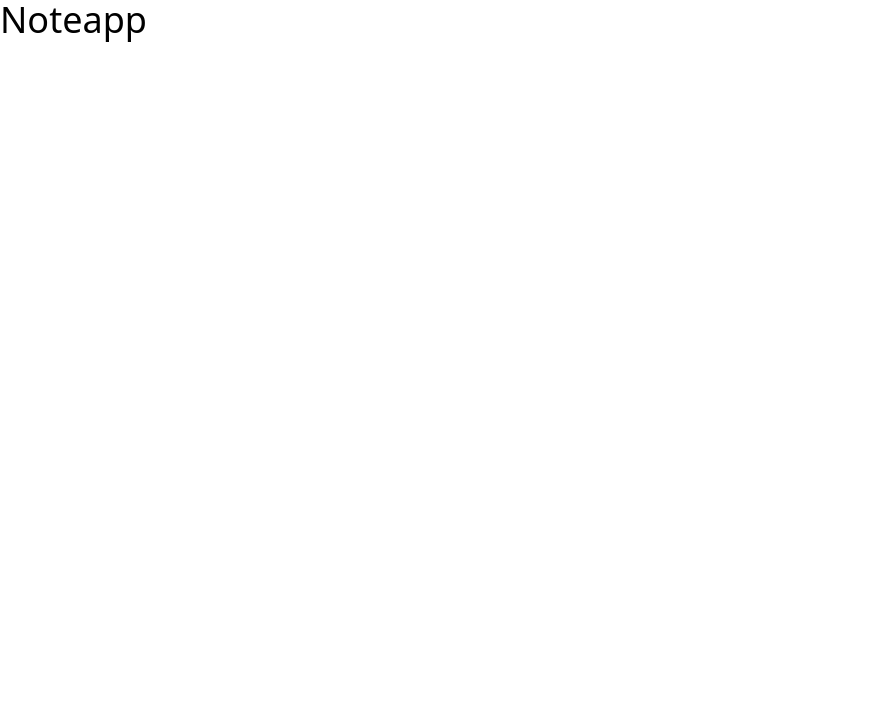
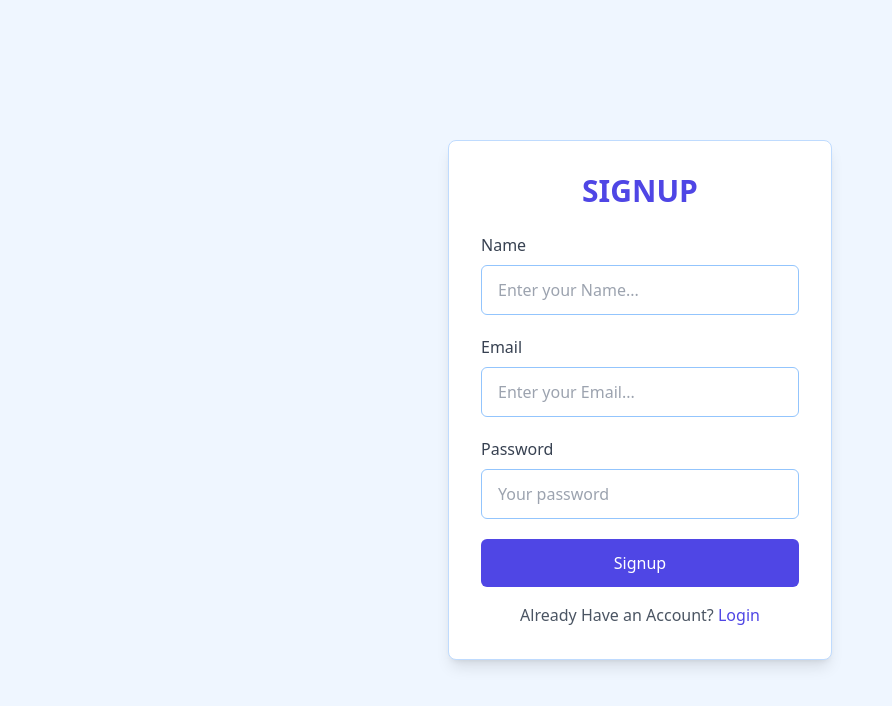
Before and after one commit to Debazar/Notesapp, a React (Vite) app in the folder frontend/: page / in a window 1280 px wide. Shown: the top 706 px of the page, without its empty margins (0-892 px from the left). Built offline with nearby package versions, Linux system fonts and the light colour scheme.

Commit message:
Signup page created

```diff
--- a/frontend/src/App.jsx
+++ b/frontend/src/App.jsx
@@ -1,5 +1,11 @@
+import Signup from "./pages/signup";
+
 function App() {
-  return <div className="text-4xl">Noteapp</div>;
+  return (
+    <div>
+      <Signup />
+    </div>
+  );
 }
 
 export default App;
--- /dev/null
+++ b/frontend/src/pages/Signup.jsx
@@ -0,0 +1,64 @@
+import React from "react";
+
+const Signup = () => {
+  return (
+    <div className="flex justify-center items-center min-h-screen bg-blue-50">
+      <div className="border border-blue-200 shadow-lg rounded-lg p-8 w-96 bg-white">
+        <div>
+          <h2 className="text-3xl font-semibold text-center text-indigo-600 mb-6">
+            SIGNUP
+          </h2>
+          <form>
+            <div className="mb-5">
+              <label className="block text-gray-700 font-medium mb-2">
+                Name
+              </label>
+              <input
+                className="w-full px-4 py-3 border border-blue-300 rounded-md focus:outline-none focus:ring-2 focus:ring-indigo-500"
+                type="text"
+                placeholder="Enter your Name..."
+                required
+              />
+            </div>
+            <div className="mb-5">
+              <label className="block text-gray-700 font-medium mb-2">
+                Email
+              </label>
+              <input
+                className="w-full px-4 py-3 border border-blue-300 rounded-md focus:outline-none focus:ring-2 focus:ring-indigo-500"
+                type="email"
+                placeholder="Enter your Email..."
+                required
+              />
+            </div>
+            <div className="mb-5">
+              <label className="block text-gray-700 font-medium mb-2">
+                Password
+              </label>
+              <input
+                className="w-full px-4 py-3 border border-blue-300 rounded-md focus:outline-none focus:ring-2 focus:ring-indigo-500"
+                type="password"
+                placeholder="Your password"
+                required
+              />
+            </div>
+            <button
+              type="submit"
+              className="w-full bg-indigo-600 text-white py-3 rounded-md hover:bg-indigo-700 transition duration-300"
+            >
+              Signup
+            </button>
+            <p className="text-center text-gray-600 mt-4">
+              Already Have an Account?{" "}
+              <a href="#" className="text-indigo-600 hover:underline">
+                Login
+              </a>
+            </p>
+          </form>
+        </div>
+      </div>
+    </div>
+  );
+};
+
+export default Signup;
```
